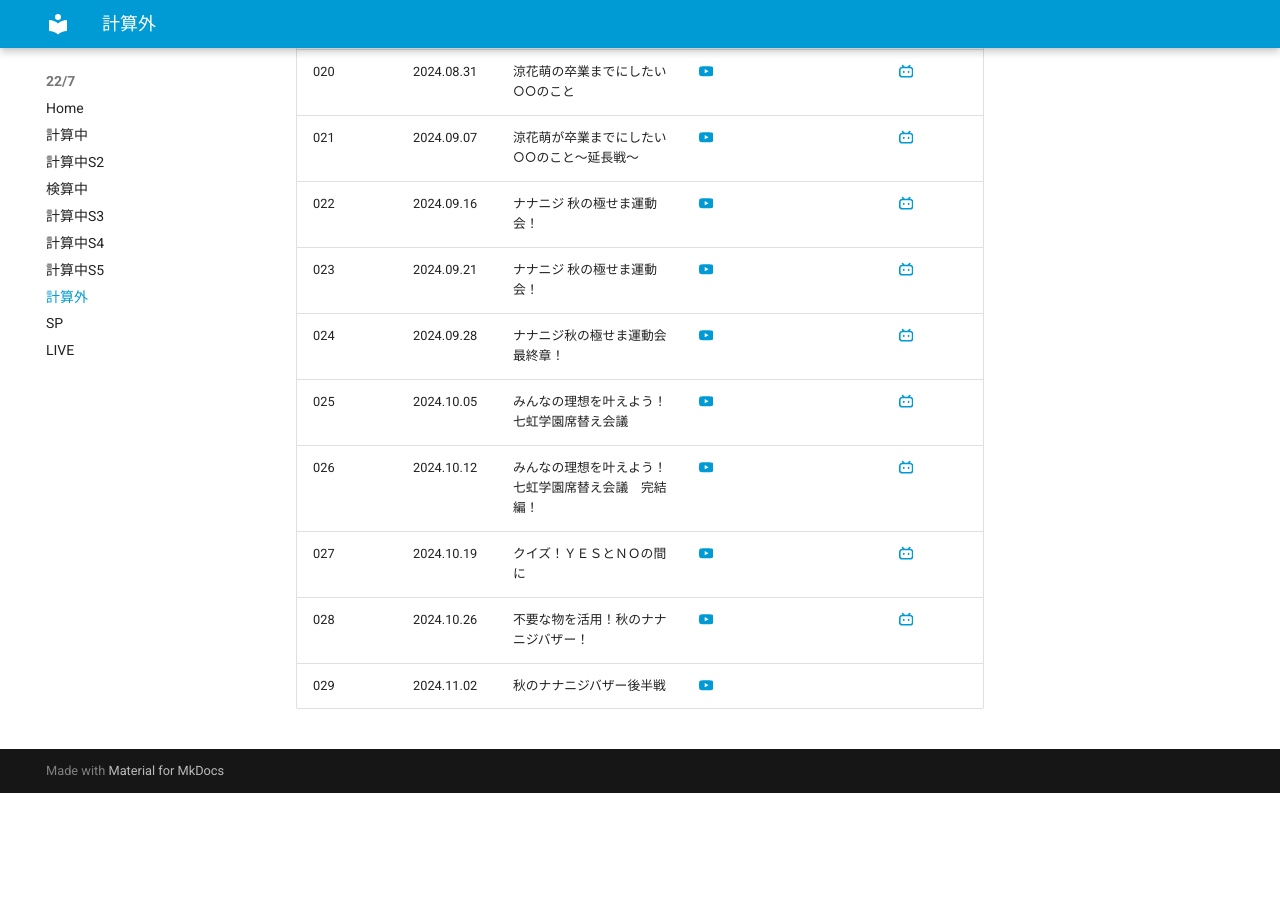
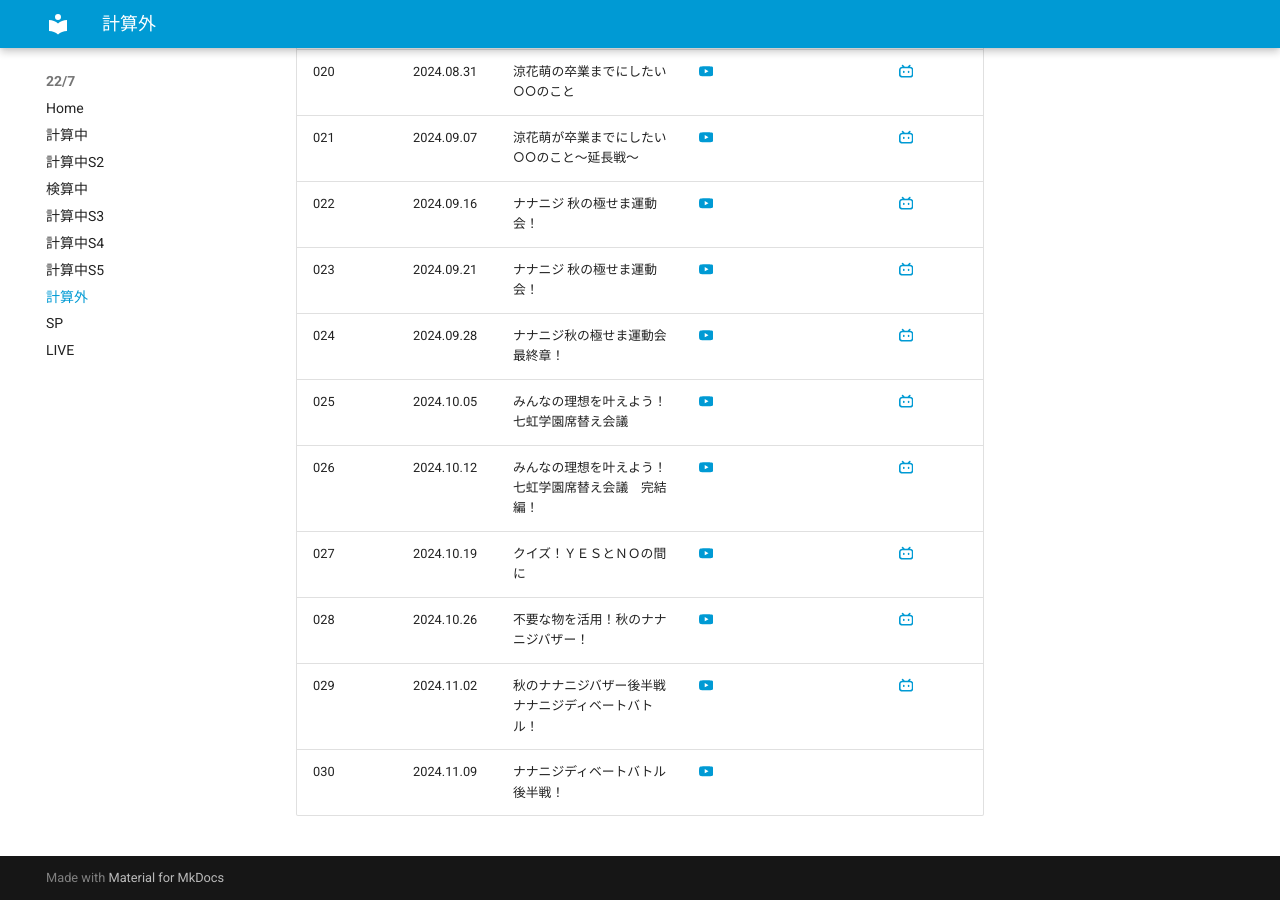
Before and after one commit to aki-192/nananiji, an MkDocs documentation site: the page built from docs/keisangai.md, in a window 1280 px wide and 900 px high, scrolled down 1429 px. Built offline with MkDocs 1.6.1 and Material for MkDocs 9.7.7, drawn with Linux system fonts in a browser that asks for light colours; before the commit the page ends 2222 px from its top, so only the background shows below that.

Commit message:
Update keisangai.md

```diff
--- a/docs/keisangai.md
+++ b/docs/keisangai.md
@@ -34,4 +34,5 @@ title: 計算外
 | 026 | 2024.10.12 | みんなの理想を叶えよう！七虹学園席替え会議　完結編！ | [:simple-youtube:](https://www.youtube.com/watch?v=yzGlnoJFwjg) | | [:simple-bilibili:](https://www.bilibili.com/video/BV1ccyVYdEZS) |
 | 027 | 2024.10.19 | クイズ！ＹＥＳとＮＯの間に | [:simple-youtube:](https://www.youtube.com/watch?v=pKObQfxcPpE) | | [:simple-bilibili:](https://www.bilibili.com/video/BV1L317YbEWo) |
 | 028 | 2024.10.26 | 不要な物を活用！秋のナナニジバザー！ | [:simple-youtube:](https://www.youtube.com/watch?v=PybHYz7xV6o) | | [:simple-bilibili:](https://www.bilibili.com/video/BV1f7DVYiEbs/)
-| 029 | 2024.11.02 | 秋のナナニジバザー後半戦 | [:simple-youtube:](https://www.youtube.com/watch?v=4LYw-QYt7oE) | | |
+| 029 | 2024.11.02 | 秋のナナニジバザー後半戦 <br> ナナニジディベートバトル！| [:simple-youtube:](https://www.youtube.com/watch?v=4LYw-QYt7oE) | | [:simple-bilibili:](https://www.bilibili.com/video/BV1ujmUYVEqA/) |
+| 030 | 2024.11.09 | ナナニジディベートバトル 後半戦！ | [:simple-youtube:](https://www.youtube.com/watch?v=E8YlcxF9nkA) | | |
```
